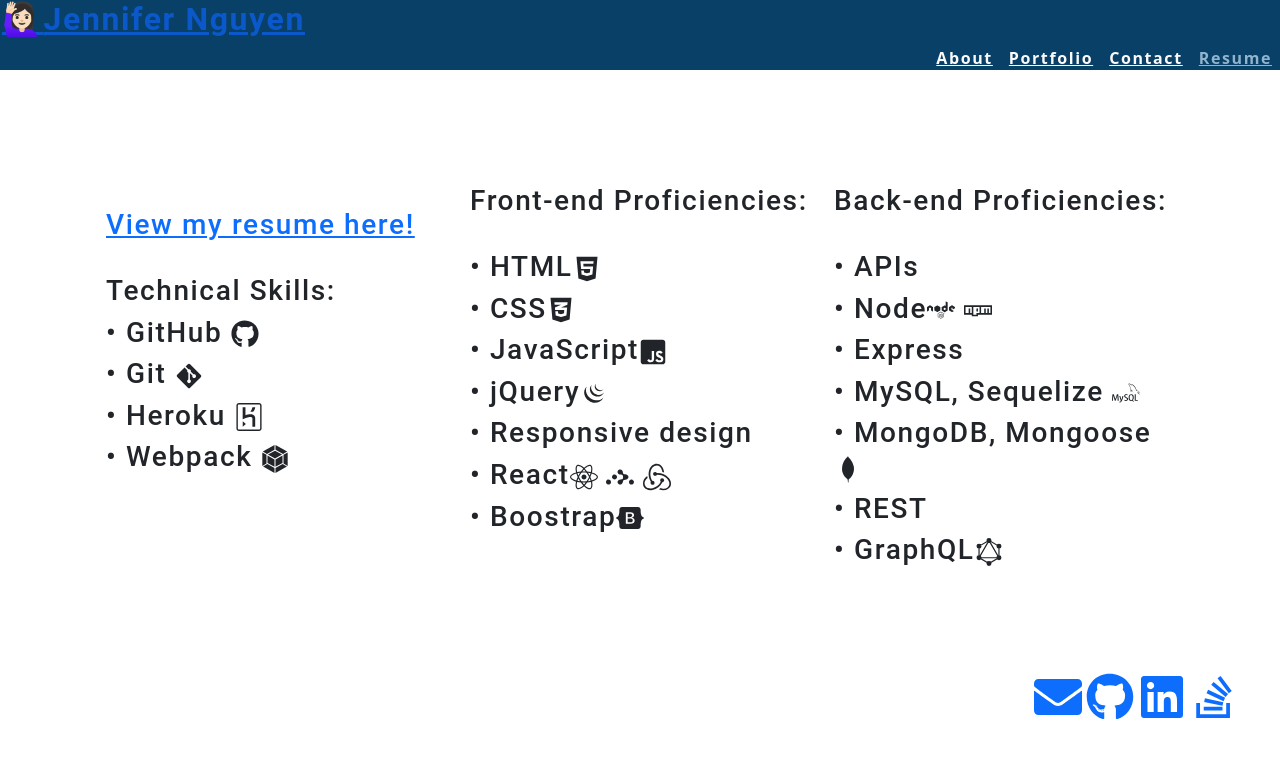
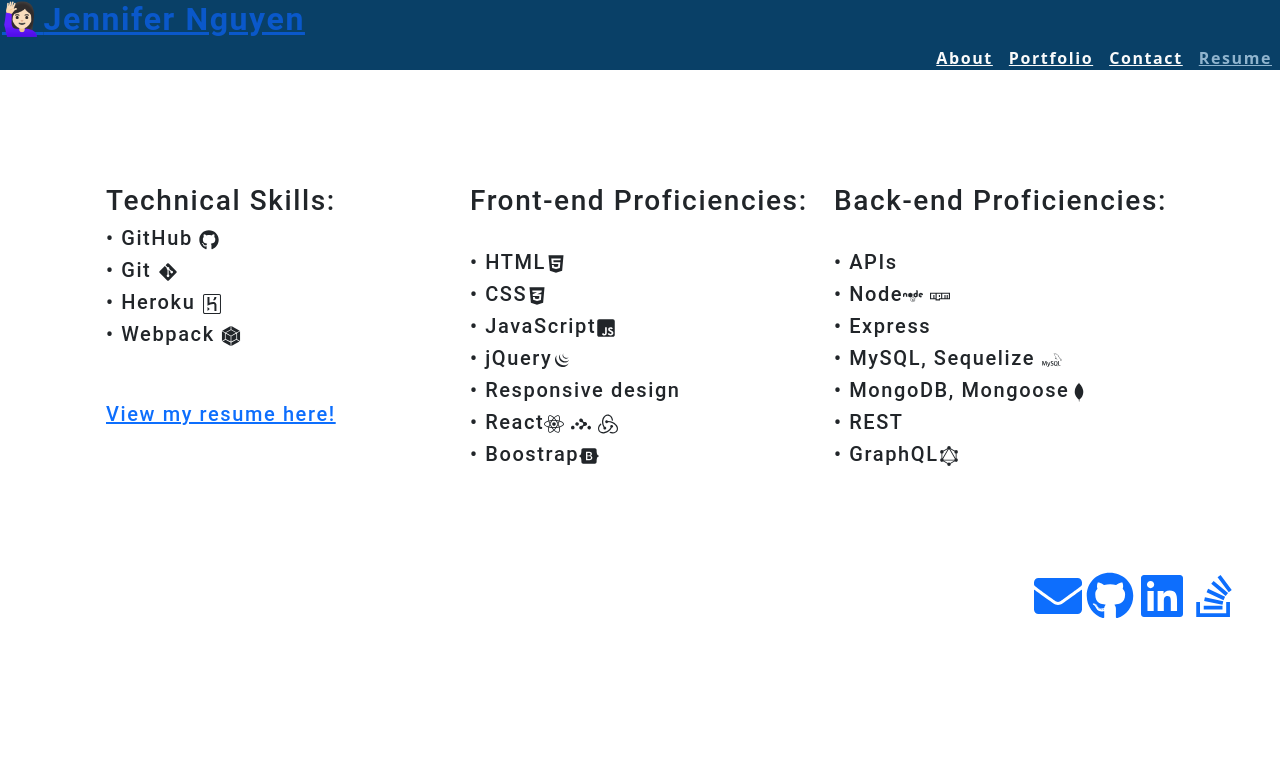
Before and after one commit to njthanhtrang/20.-React-Challenge-React-Portfolio, a React (Create React App) app: page / in a window 1280 px wide. Both pictures are taken after a click on the item "Resume". Shown: the top 758 px of the page. Built offline with nearby package versions, Linux system fonts and the light colour scheme.

Commit message:
changed text color

```diff
--- a/src/components/Project/index.js
+++ b/src/components/Project/index.js
@@ -30,15 +30,15 @@
       <Card.Title style={{ margin: "15px", fontSize: "27px", color: "#094067"}}>
         {singleProject.title}
       </Card.Title>
-      <Card.Text className="mb-2" style={{ fontSize: "15px" }}>{singleProject.summary}</Card.Text>
+      <Card.Text className="mb-2 text-muted" style={{ fontSize: "15px" }}>{singleProject.summary}</Card.Text>
       <Card.Img
         variant="top"
         src={singleProject.image}
         alt={singleProject.title}
         style={{ position: "relative" }}
       />
-      <Card.Body style={{ backgroundColor: "#a2c7e5" }}>
-        <Card.Text style={{ fontSize: "17px" }}>
+      <Card.Body style={{ backgroundColor: "#a2c7e5"}}>
+        <Card.Text style={{ fontSize: "17px" }} className="text-muted">
           {"Built with: "}
           <Card.Text style={{ fontSize: "15px" }} className="text-muted">{singleProject.technologies}</Card.Text>
         </Card.Text>
--- a/src/components/Resume/index.js
+++ b/src/components/Resume/index.js
@@ -29,69 +29,70 @@
     <Container className="container my-5">
       <Row>
         <Col>
+          <h3>Technical Skills:</h3>
+          <h5>
+          • GitHub <FaGithub /></h5>
+          <h5>• Git <FaGitAlt /></h5>
+          <h5>• Heroku <SiHeroku /></h5>
+          <h5>• Webpack <SiWebpack /></h5>
+          <br>
+          </br>
           <a href={DevResume} target="_blank" rel="noreferrer">
-            <h3>View my resume here!</h3>
+            <h5>View my resume here!</h5>
           </a>
-          <br></br>
-          <h3>Technical Skills:</h3>
-          <h3>
-          • GitHub <FaGithub /></h3>
-          <h3>• Git <FaGitAlt /></h3>
-          <h3>• Heroku <SiHeroku /></h3>
-          <h3>• Webpack <SiWebpack /></h3>
         </Col>
 
         <Col>
           <h3 id="resume">Front-end Proficiencies:</h3>
           <br></br>
-          <h3>
+          <h5>
             • HTML
             <FaHtml5 />
-          </h3>
-          <h3>
+          </h5>
+          <h5>
             • CSS
             <FaCss3Alt />
-          </h3>
-          <h3>
+          </h5>
+          <h5>
             • JavaScript
             <FaJsSquare />
-          </h3>
-          <h3>
+          </h5>
+          <h5>
             • jQuery
             <DiJqueryLogo />
-          </h3>
-          <h3>• Responsive design</h3>
-          <h3>
+          </h5>
+          <h5>• Responsive design</h5>
+          <h5>
             • React
             <FaReact /> <SiReactrouter /> <SiRedux />
-          </h3>
-          <h3>
+          </h5>
+          <h5>
             • Boostrap
             <FaBootstrap />
-          </h3>
+          </h5>
         </Col>
 
         <Col>
           <h3 id="resume">Back-end Proficiencies:</h3>
           <br></br>
-          <h3>• APIs</h3>
-          <h3>
+          <h5>• APIs</h5>
+          <h5>
             • Node
             <FaNode /> <FaNpm />
-          </h3>
-          <h3>• Express</h3>
-          <h3>
+          </h5>
+          <h5>• Express</h5>
+          <h5>
             • MySQL, Sequelize <SiMysql />
-          </h3>
-          <h3>
+          </h5>
+          <h5>
             • MongoDB, Mongoose
             <DiMongodb />
-          </h3>
-          <h3>• REST</h3>
-          <h3>
+          </h5>
+          <h5>• REST</h5>
+          <h5>
             • GraphQL
             <SiGraphql />
-          </h3>
+          </h5>
         </Col>
       </Row>
 
```
